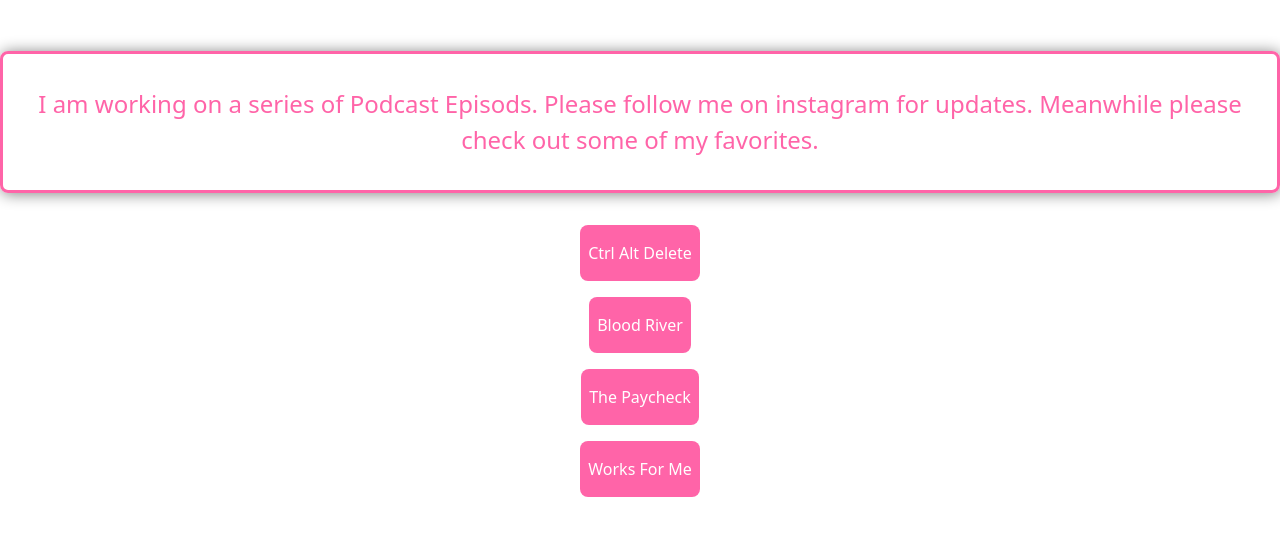
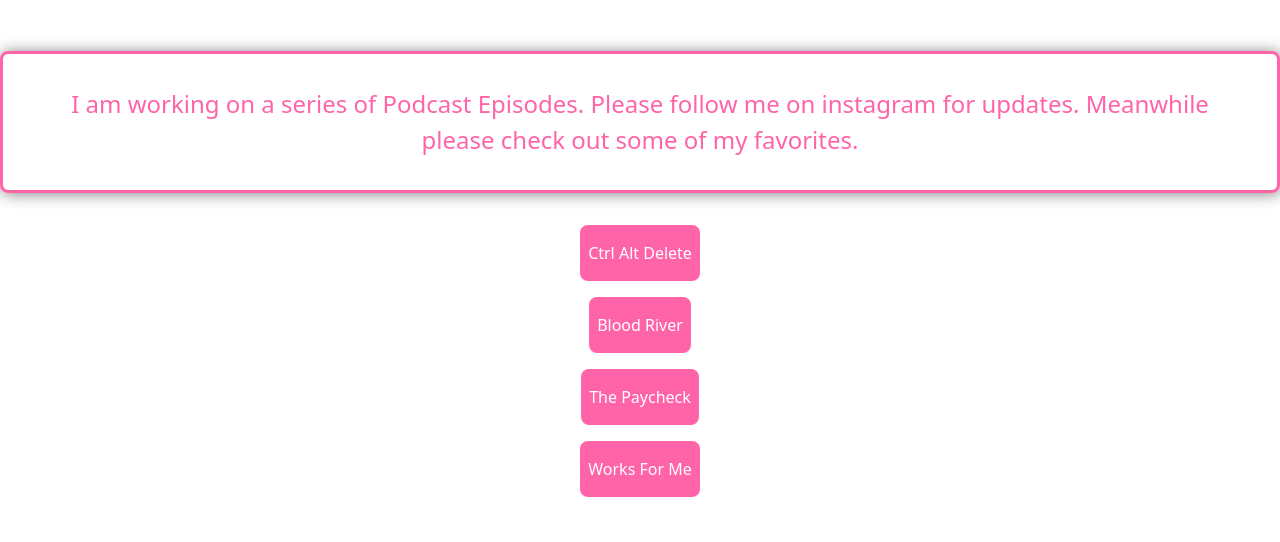
Before and after one commit to EmiliePons/emiliepons.github.io, a plain HTML site: page Podcast.html in a window 1280 px wide. Shown: the part 258-800 px from the top of the page. Drawn offline with nearby package versions, Linux system fonts and the light colour scheme.

Commit message:
Update Podcast.html

```diff
--- a/Podcast.html
+++ b/Podcast.html
@@ -66,7 +66,7 @@
     <h1 style=" letter-spacing:2rem;color: grey">Coming Soon</h1>
     <br />
     <br />
-    <P class="podinfo">I am working on a series of Podcast Episods. Please follow me on instagram for updates. Meanwhile please check out some of my favorites.</P>
+    <P class="podinfo">I am working on a series of Podcast Episodes. Please follow me on instagram for updates. Meanwhile please check out some of my favorites.</P>
 
     <ul class="navbar-nav podcastList">
     <li class=""><a class="nav-link podList" href="https://www.emmagannon.co.uk/award-winning-podcaster">Ctrl Alt Delete</a></li>
```
